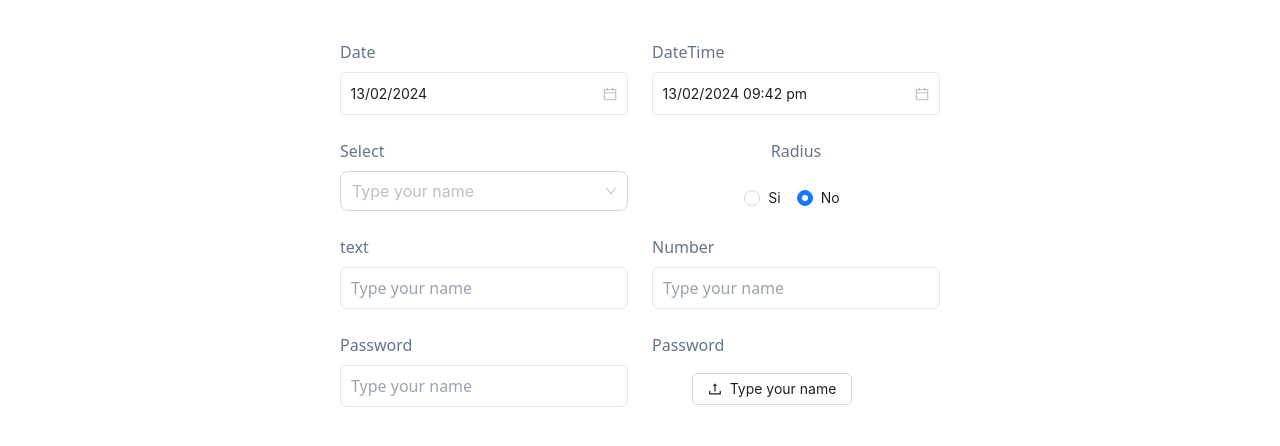
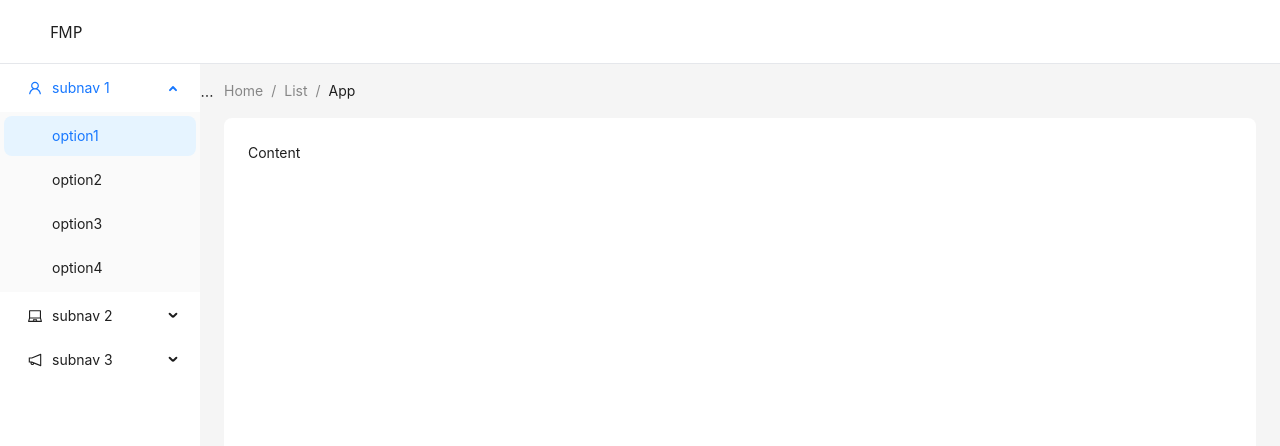
Before and after one commit to jhael07fmp/template-01, a React (Vite) app: page / in a window 1280 px wide. Shown: the top 446 px of the page. Built offline with nearby package versions, Linux system fonts and the light colour scheme.

Commit message:
template done

```diff
--- /dev/null
+++ b/src/components/layout/Navbar.tsx
@@ -0,0 +1,23 @@
+import { Menu } from "antd";
+import { Header } from "antd/es/layout/layout";
+import { ItemType, MenuItemType } from "antd/es/menu/hooks/useItems";
+
+const Navbar = ({ items }: { items?: ItemType<MenuItemType>[] }) => {
+  return (
+    <Header className="bg-white border-b w-full">
+      <div className="demo-logo">
+        <p>FMP</p>
+      </div>
+      <Menu
+        theme="light"
+        mode="horizontal"
+        className="border-none w-fit"
+        defaultSelectedKeys={["1"]}
+        items={items}
+        style={{ flex: 1 }}
+      />
+    </Header>
+  );
+};
+
+export default Navbar;
--- a/src/pages/home/Home.tsx
+++ b/src/pages/home/Home.tsx
@@ -1,66 +1,74 @@
-import InputCustom from "../../components/Form/Inputs/InputCustom";
-import { useForm } from "react-hook-form";
+import React from "react";
+import { LaptopOutlined, NotificationOutlined, UserOutlined } from "@ant-design/icons";
+import type { MenuProps } from "antd";
+import { Breadcrumb, Layout, Menu, theme } from "antd";
+import Navbar from "../../components/layout/Navbar";
 
-const Home = () => {
-  const { register, setValue } = useForm();
+const { Content, Sider } = Layout;
+
+const items1: MenuProps["items"] = ["1", "2", "3"].map((key) => ({
+  key,
+  label: `nav ${key}`,
+}));
+
+const items2: MenuProps["items"] = [UserOutlined, LaptopOutlined, NotificationOutlined].map(
+  (icon, index) => {
+    const key = String(index + 1);
+
+    return {
+      key: `sub${key}`,
+      icon: React.createElement(icon),
+      label: `subnav ${key}`,
+
+      children: new Array(4).fill(null).map((_, j) => {
+        const subKey = index * 4 + j + 1;
+        return {
+          key: subKey,
+          label: `option${subKey}`,
+        };
+      }),
+    };
+  }
+);
+
+const Home: React.FC = () => {
+  const {
+    token: { colorBgContainer, borderRadiusLG },
+  } = theme.useToken();
 
   return (
-    <div className="text-2xl p-10 grid gap-6 mx-auto w-fit grid-cols-2">
-      <InputCustom
-        label="Date"
-        placeholder="Type your name"
-        name="date"
-        setValue={setValue}
-        register={register}
-        type="date"
-      />
-      <InputCustom
-        label="DateTime"
-        placeholder="Type your name"
-        name="datetime"
-        setValue={setValue}
-        register={register}
-        type="datetime"
-      />
-      <InputCustom
-        label="Select"
-        placeholder="Type your name"
-        name="select"
-        register={register}
-        type="select"
-        setValue={setValue}
-        options={[{ label: "option 1", value: 1 }]}
-      />
-      <InputCustom
-        label="Radius"
-        placeholder="Type your name"
-        name="select"
-        register={register}
-        type="radius"
-      />
-      <InputCustom label="text" placeholder="Type your name" name="text" register={register} />
-      <InputCustom
-        label="Number"
-        placeholder="Type your name"
-        type="number"
-        name="number"
-        register={register}
-      />
-      <InputCustom
-        label="Password"
-        placeholder="Type your name"
-        name="password"
-        type="password"
-        register={register}
-      />
-      <InputCustom
-        label="Password"
-        placeholder="Type your name"
-        name="password"
-        type="upload"
-        register={register}
-      />
-    </div>
+    <>
+      <Navbar items={items1} />
+      <Layout>
+        <Sider width={200} style={{ background: colorBgContainer }}>
+          <Menu
+            mode="inline"
+            defaultSelectedKeys={["1"]}
+            defaultOpenKeys={["sub1"]}
+            style={{ height: "100%", borderRight: 0 }}
+            items={items2}
+          />
+        </Sider>
+        <Layout style={{ padding: "0 24px 24px" }}>
+          <Breadcrumb style={{ margin: "16px 0" }}>
+            <Breadcrumb.Item>Home</Breadcrumb.Item>
+            <Breadcrumb.Item>List</Breadcrumb.Item>
+            <Breadcrumb.Item>App</Breadcrumb.Item>
+          </Breadcrumb>
+          <Content
+            style={{
+              padding: 24,
+              margin: 0,
+              background: colorBgContainer,
+              borderRadius: borderRadiusLG,
+            }}
+            className="h-screen"
+          >
+            Content
+          </Content>
+        </Layout>
+      </Layout>
+    </>
   );
 };
 
```
